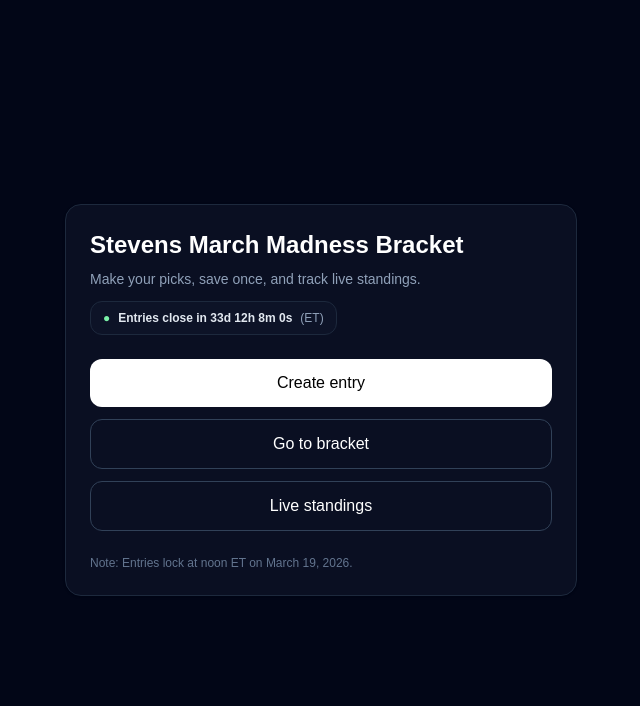
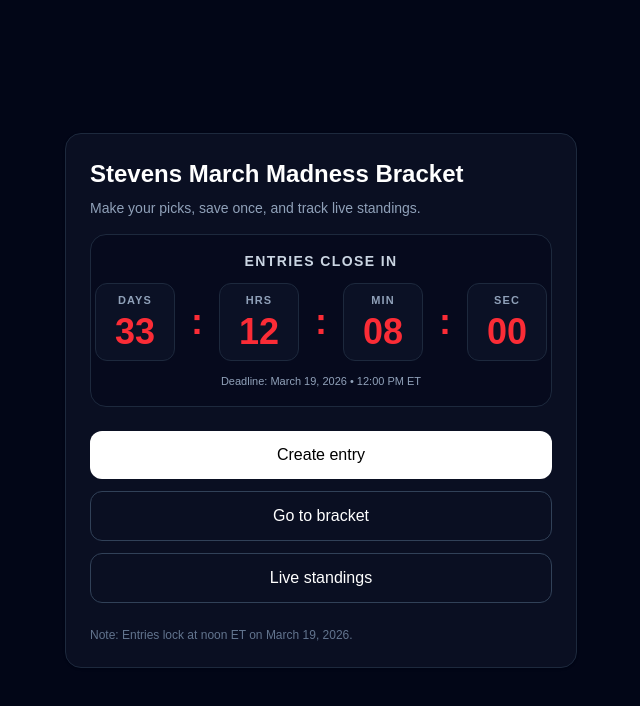
Before and after one commit to aseth23/March-Madness-Bracket, a Next.js app: page / in a window 1280 px wide. Shown: the top 706 px of the page, without its empty margins (319-959 px from the left). Built offline with nearby package versions, Linux system fonts and the light colour scheme.

Commit message:
Add large red countdown timer for entry deadline

```diff
--- a/app/components/EntryCountdown.tsx
+++ b/app/components/EntryCountdown.tsx
@@ -3,6 +3,10 @@
 import { useEffect, useMemo, useState } from "react";
 
 const DEADLINE_ET_ISO = "2026-03-19T12:00:00-04:00"; // March 19, 2026 12:00 PM ET
+
+function pad(n: number) {
+  return String(n).padStart(2, "0");
+}
 
 export default function EntryCountdown() {
   const [now, setNow] = useState<number>(() => Date.now());
@@ -12,40 +16,67 @@ export default function EntryCountdown() {
     return () => clearInterval(t);
   }, []);
 
-  const { text, closed } = useMemo(() => {
+  const { closed, days, hours, minutes, seconds } = useMemo(() => {
     const deadline = new Date(DEADLINE_ET_ISO).getTime();
     const ms = deadline - now;
 
-    if (ms <= 0) return { text: "Entries are closed", closed: true };
+    if (ms <= 0) {
+      return { closed: true, days: 0, hours: 0, minutes: 0, seconds: 0 };
+    }
 
     const total = Math.floor(ms / 1000);
-    const days = Math.floor(total / 86400);
-    const hours = Math.floor((total % 86400) / 3600);
-    const minutes = Math.floor((total % 3600) / 60);
-    const seconds = total % 60;
+    const d = Math.floor(total / 86400);
+    const h = Math.floor((total % 86400) / 3600);
+    const m = Math.floor((total % 3600) / 60);
+    const s = total % 60;
 
-    const parts = [
-      days > 0 ? `${days}d` : null,
-      `${hours}h`,
-      `${minutes}m`,
-      `${seconds}s`,
-    ].filter(Boolean);
-
-    return { text: `Entries close in ${parts.join(" ")}`, closed: false };
+    return { closed: false, days: d, hours: h, minutes: m, seconds: s };
   }, [now]);
 
   return (
-    <div
-      className={[
-        "mt-3 inline-flex items-center gap-2 rounded-xl border px-3 py-2 text-xs",
-        closed
-          ? "border-red-800 bg-red-950/40 text-red-200"
-          : "border-slate-800 bg-slate-900/60 text-slate-200",
-      ].join(" ")}
-    >
-      <span className={closed ? "text-red-300" : "text-green-300"}>●</span>
-      <span className="font-semibold">{text}</span>
-      <span className="text-slate-400">(ET)</span>
+    <div className="mt-4 rounded-2xl border border-slate-800 bg-slate-950/50 p-4">
+      <div className="text-center">
+        <div className="text-xs sm:text-sm font-bold tracking-widest text-slate-300 uppercase">
+          Entries close in
+        </div>
+
+        {closed ? (
+          <div className="mt-2 text-2xl sm:text-3xl font-black text-red-400">
+            Entries are closed
+          </div>
+        ) : (
+          <div className="mt-3 flex items-center justify-center gap-3 sm:gap-4">
+            <TimeBox label="DAYS" value={String(days)} />
+            <Colon />
+            <TimeBox label="HRS" value={pad(hours)} />
+            <Colon />
+            <TimeBox label="MIN" value={pad(minutes)} />
+            <Colon />
+            <TimeBox label="SEC" value={pad(seconds)} />
+          </div>
+        )}
+
+        <div className="mt-3 text-[11px] text-slate-400">
+          Deadline: March 19, 2026 • 12:00 PM ET
+        </div>
+      </div>
     </div>
   );
 }
+
+function TimeBox({ label, value }: { label: string; value: string }) {
+  return (
+    <div className="min-w-[64px] sm:min-w-[80px] rounded-xl border border-slate-800 bg-slate-900/60 px-3 py-2 text-center">
+      <div className="text-[10px] sm:text-[11px] font-bold tracking-widest text-slate-400">
+        {label}
+      </div>
+      <div className="mt-1 text-2xl sm:text-4xl font-black text-red-500 tabular-nums">
+        {value}
+      </div>
+    </div>
+  );
+}
+
+function Colon() {
+  return <div className="text-2xl sm:text-4xl font-black text-red-500">:</div>;
+}
```
